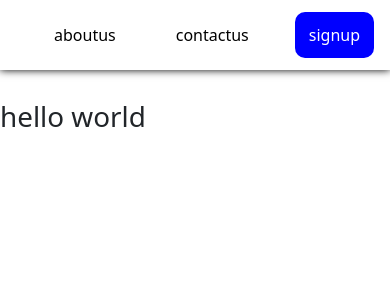
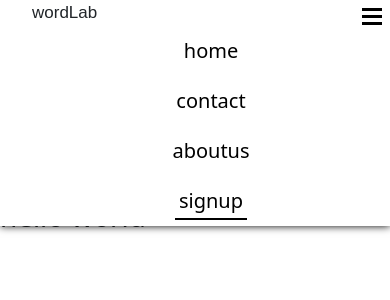
Before and after one commit to silentwolf-dev/wordlab-front-end, a React (Create React App) app: page / in a window 390 px wide. Shown: the top 300 px of the page. Built offline with nearby package versions, Linux system fonts and the light colour scheme.

Commit message:
navbar update

```diff
--- /dev/null
+++ b/src/components/Hamburger.jsx
@@ -0,0 +1,13 @@
+import '../styles/hamburger.css'
+
+function Hamburger(){
+    return(
+        <div className="bar">
+           <span className="line"></span>
+           <span className="line"></span>
+           <span className="line"></span>
+        </div>
+    )
+}
+
+export default Hamburger;
--- /dev/null
+++ b/src/components/navbar/Mobile.css
@@ -0,0 +1,52 @@
+@media  (max-width: 500px){
+
+  .nav-list {
+      background-color: white;
+      flex-direction: column;
+      width: 100%;
+      position: fixed;
+      top: 0;
+      height: max-content;
+      list-style: none;
+      box-shadow: 0px 0px 8px black;
+      align-items: center;
+      display: flex;
+  }
+
+  .logo{
+      font-size: 17px;
+      margin-right: auto;
+
+  }
+  .burger {
+      position: absolute;
+      top: 0;
+      display: block;
+      margin: 4px;
+      right: 0;
+  }
+
+  .link {
+    text-decoration: none;
+    color: black;
+  }
+
+
+  .signup{
+    padding: 4px 4px;
+    color: black;
+    text-decoration: none;
+    border-bottom: 2px solid black;
+    margin-top: 10px;
+    text-align: center;
+
+  }
+
+  .nav-items{
+      margin: 10px;
+  }
+
+  .Pages {
+      margin-top: 200px;
+  }
+}
--- a/src/components/navbar/navbar.css
+++ b/src/components/navbar/navbar.css
@@ -1,49 +1,53 @@
+.nav-list {
+    display: flex;
+    top: 0;
+    position: fixed;
+    list-style: none;
+    justify-content: flex-end;
+    width: 100%;
+    height: 70px;
+    align-items: center;
+    background-color: white;
+    box-shadow: 0px 0px 8px black;
 
-.nav-list{
-    background: white;
-    color: black;
-    display: flex;
-    width: 100%;
-    box-shadow: 0px 0px 8px;
-    height: 70px;
-    justify-content: flex-end;
-    align-items: center;
 }
 
-.logo {
-    list-style: none;
-    margin: auto;
-    font-size: 1px;
-    margin-left: 1rem;
+.logo{
+    font-size: 40px;
+    margin-right: auto;
+    font-family: Arial, Helvetica, sans-serif;
 }
+.logo:hover{
+    cursor: pointer;
+}
+.burger {
+    display: none;
+}
+
 
 .link{
     text-decoration: none;
     color: black;
     transition: ease-in-out;
-    transition-duration: 500s;
-    padding: 14px 14px;
+    font-size: 20px;
 }
 
-.link:hover{
-    background-color: black;
-    color: white;
-}
-
-.nav-link {
-    list-style: none;
+.nav-items {
+    margin: 8px;
 }
 
 
+.link:hover{
+  border-bottom: 3px solid  black;
+}
+
 .signup {
     text-decoration: none;
-    color:white;
-    text-align: center;
-    background-color: blue;
-    border-radius: 10px;
-    padding: 12px 14px;
+    transition: ease-in-out;
+    color: black;
+    font-size: 20px;
 }
-.signup:hover {
-   background-color: midnightblue;
-   color: white;
+
+.signup:hover{
+    border-bottom: 3px solid green;
 }
--- a/src/components/navbar/navbar.jsx
+++ b/src/components/navbar/navbar.jsx
@@ -1,25 +1,31 @@
 import './navbar.css'
+import './Mobile.css'
 import { Link } from 'react-router-dom';
+import Hamburger from '../Hamburger';
+
 
 function Navbar(){
     return(
-    <nav>
        <ul className='nav-list'>
-           <li className='logo'><h1>wordlab</h1></li>
-           <li className='nav-link'>
+           <li className='logo'>wordLab</li>
+           <li className="burger">
+               <Hamburger/>
+           </li>
+           <li className="nav-items">
                <Link className="link" to="/">home</Link>
             </li>
-           <li className='nav-link'>
-               <Link className="link" to="/">aboutus</Link>
-           </li>
-           <li className="nav-link">
-              <Link className="link" to="/contact-us">contactus</Link>
+            <li className="nav-items">
+               <Link className="link" to="/contact">contact</Link>
             </li>
-           <li className='nav-link'>
-              <Link className="signup" to="/signup" >signup</Link>
-           </li>
+            <li className="nav-items">
+               <Link className="link" to="/aboutus">aboutus</Link>
+            </li>
+            <li className="nav-items">
+               <Link className="signup" to="/signup">signup</Link>
+            </li>
        </ul>
-   </nav>
+
+
     )
 }
 
--- /dev/null
+++ b/src/styles/hamburger.css
@@ -0,0 +1,9 @@
+
+
+.line {
+    background-color: black;
+    width: 20px;
+    margin: 4px;
+    display: block;
+    height: 3px;
+}
--- a/src/styles/index.css
+++ b/src/styles/index.css
@@ -5,5 +5,5 @@
 }
 
 .Pages {
-    margin-top: 30px;
+    margin-top: 70px;
 }
```
